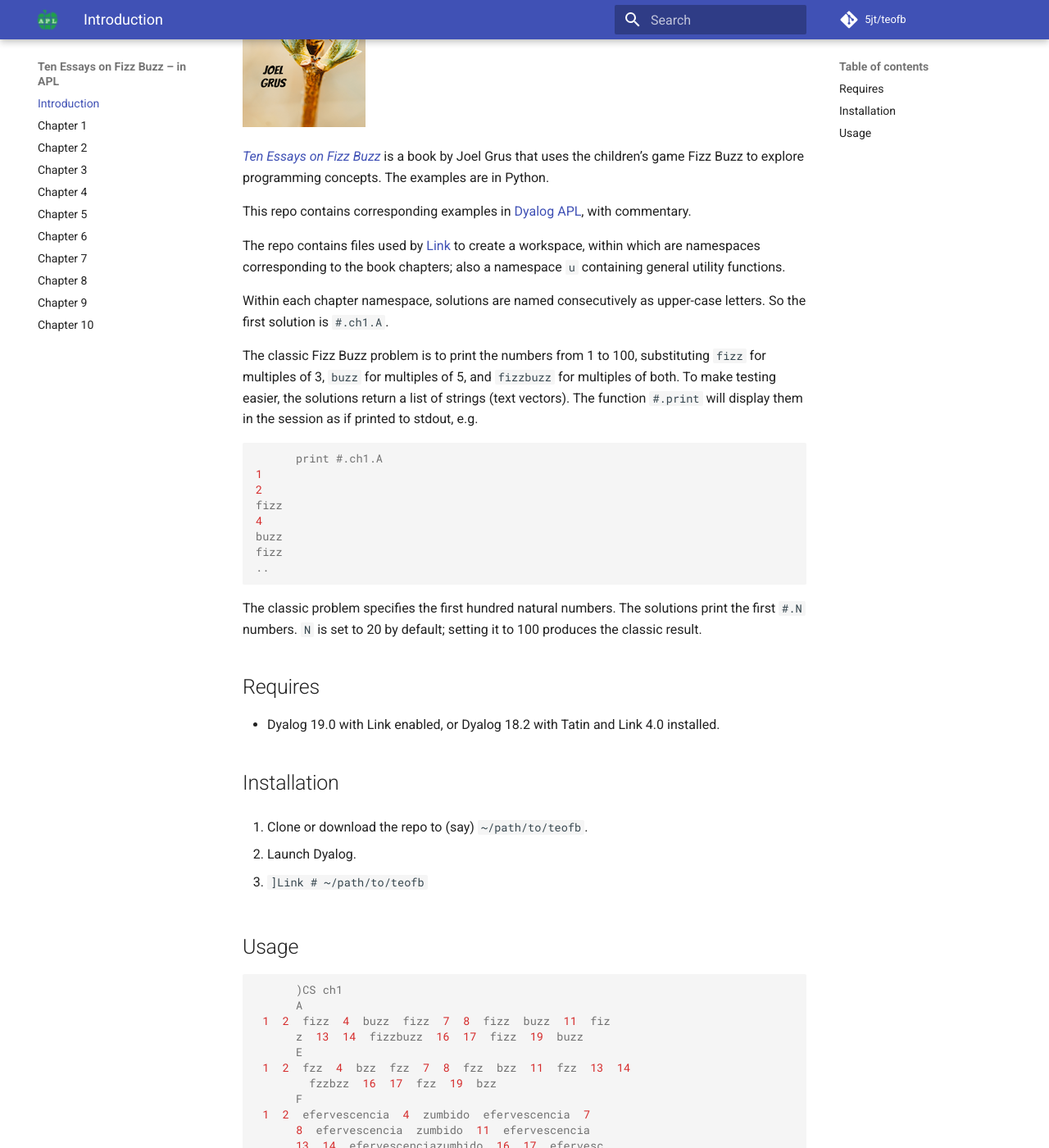
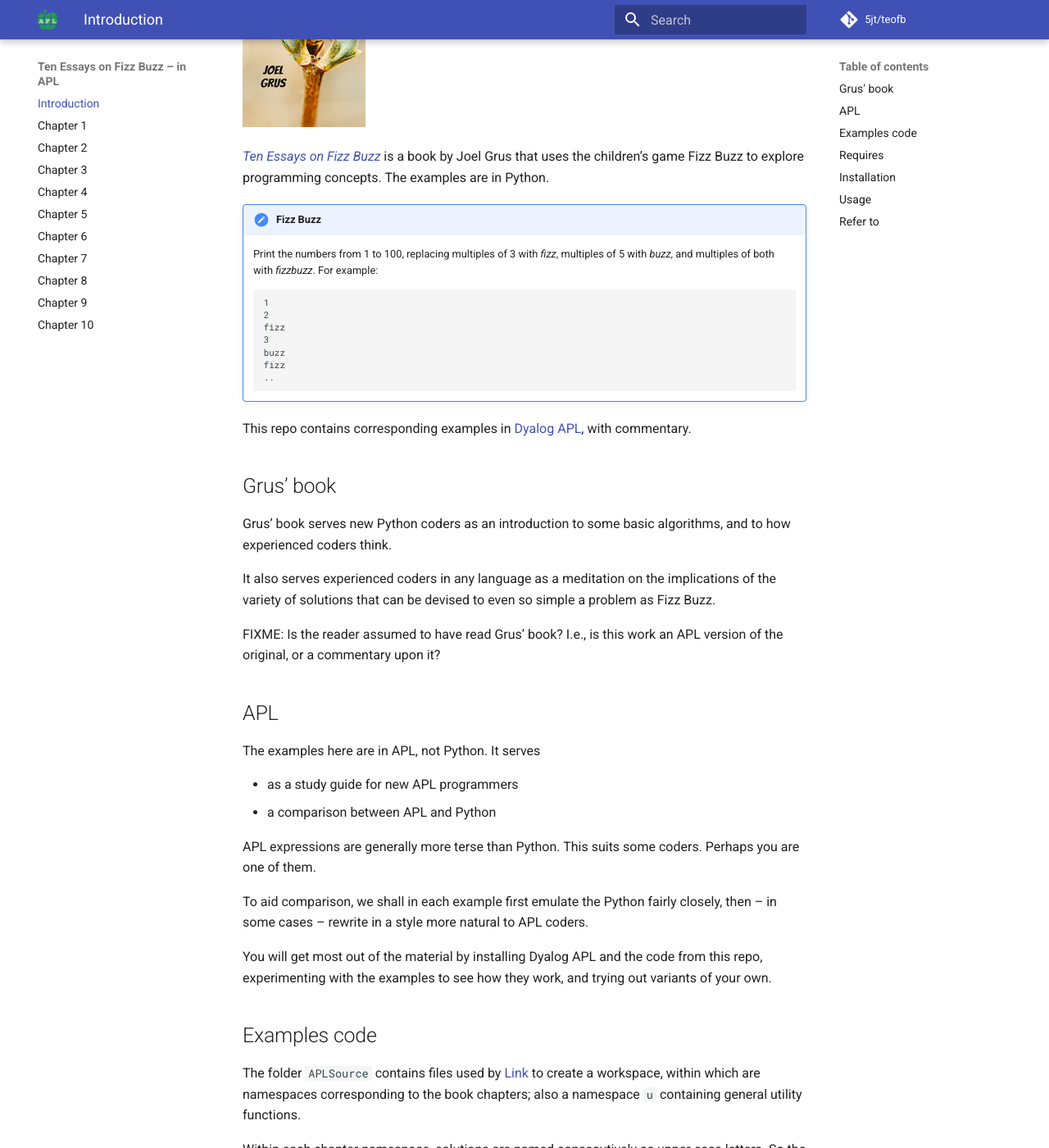
Before and after one commit to 5jt/teofb, an MkDocs documentation site: the page built from docs/source/index.md, in a window 1280 px wide and 1400 px high, scrolled down 234 px. Shown: the whole window at 82% size. Built offline with MkDocs 1.6.1 and Material for MkDocs 9.7.7, drawn with Linux system fonts in a browser that asks for light colours; comment, search, counter and statistics services are not loaded; some of the changed text lies outside the part shown.

Commit message:
revised introduction

````diff
--- a/docs/source/index.md
+++ b/docs/source/index.md
@@ -4,9 +4,48 @@
 
 [*Ten Essays on Fizz Buzz*](https://joelgrus.com/2020/06/06/ten-essays-on-fizz-buzz/) is a book by Joel Grus that uses the children’s game Fizz Buzz to explore programming concepts. The examples are in Python.
 
+!!! detail "Fizz Buzz"
+
+	Print the numbers from 1 to 100, replacing multiples of 3 with *fizz*, multiples of 5 with *buzz*, and multiples of both with *fizzbuzz*. For example:
+
+	    1
+	    2
+	    fizz
+	    3
+	    buzz
+	    fizz
+	    ..
+
 This repo contains corresponding examples in [Dyalog APL](https://dyalog.com), with commentary.
 
-The repo contains files used by [Link](https://dyalog.github.io/link/) to create a workspace, within which are namespaces corresponding to the book chapters; also a namespace `u` containing general utility functions.
+## Grus’ book
+
+Grus’ book serves new Python coders as an introduction to some basic algorithms, and to how experienced coders think.
+
+It also serves experienced coders in any language as a meditation on the implications of the variety of solutions that can be devised to even so simple a problem as Fizz Buzz.
+
+FIXME:
+Is the reader assumed to have read Grus’ book?
+I.e., is this work an APL version of the original, or a commentary upon it?
+
+## APL
+
+The examples here are in APL, not Python. It serves
+
+-   as a study guide for new APL programmers
+-   a comparison between APL and Python
+
+APL expressions are generally more terse than Python.
+This suits some coders.
+Perhaps you are one of them.
+
+To aid comparison, we shall in each example first emulate the Python fairly closely, then – in some cases – rewrite in a style more natural to APL coders.
+
+You will get most out of the material by installing Dyalog APL and the code from this repo, experimenting with the examples to see how they work, and trying out variants of your own.
+
+## Examples code
+
+The folder `APLSource` contains files used by [Link](https://dyalog.github.io/link/) to create a workspace, within which are namespaces corresponding to the book chapters; also a namespace `u` containing general utility functions.
 
 Within each chapter namespace, solutions are named consecutively as upper-case letters. So the first solution is `#.ch1.A`.
 
@@ -35,7 +74,7 @@
 
 2.  Launch Dyalog.
 
-3.  `]Link # ~/path/to/teofb`
+3.  `]Link # ~/path/to/teofb/APLSource`
 
 ## Usage
 
@@ -53,3 +92,9 @@
       13  14  efervescenciazumbido  16  17  efervesc
       encia  19  zumbido
 ```
+
+## Refer to
+
+-   [Dyalog Documentation Centre](FIXME)
+-   [Link User Guide](FIXME)
+-   [*Ten Essays on Fizz Buzz*](https://joelgrus.com/2020/06/06/ten-essays-on-fizz-buzz/)
````
